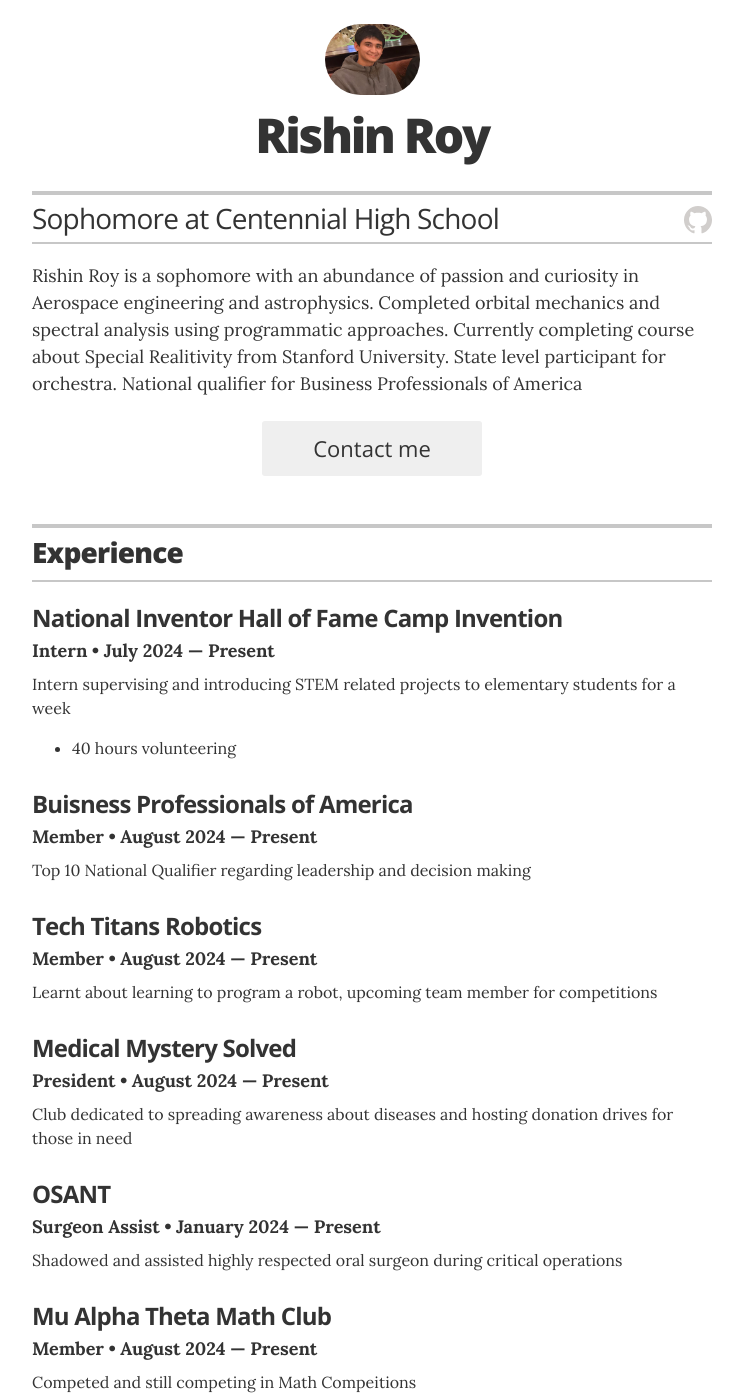
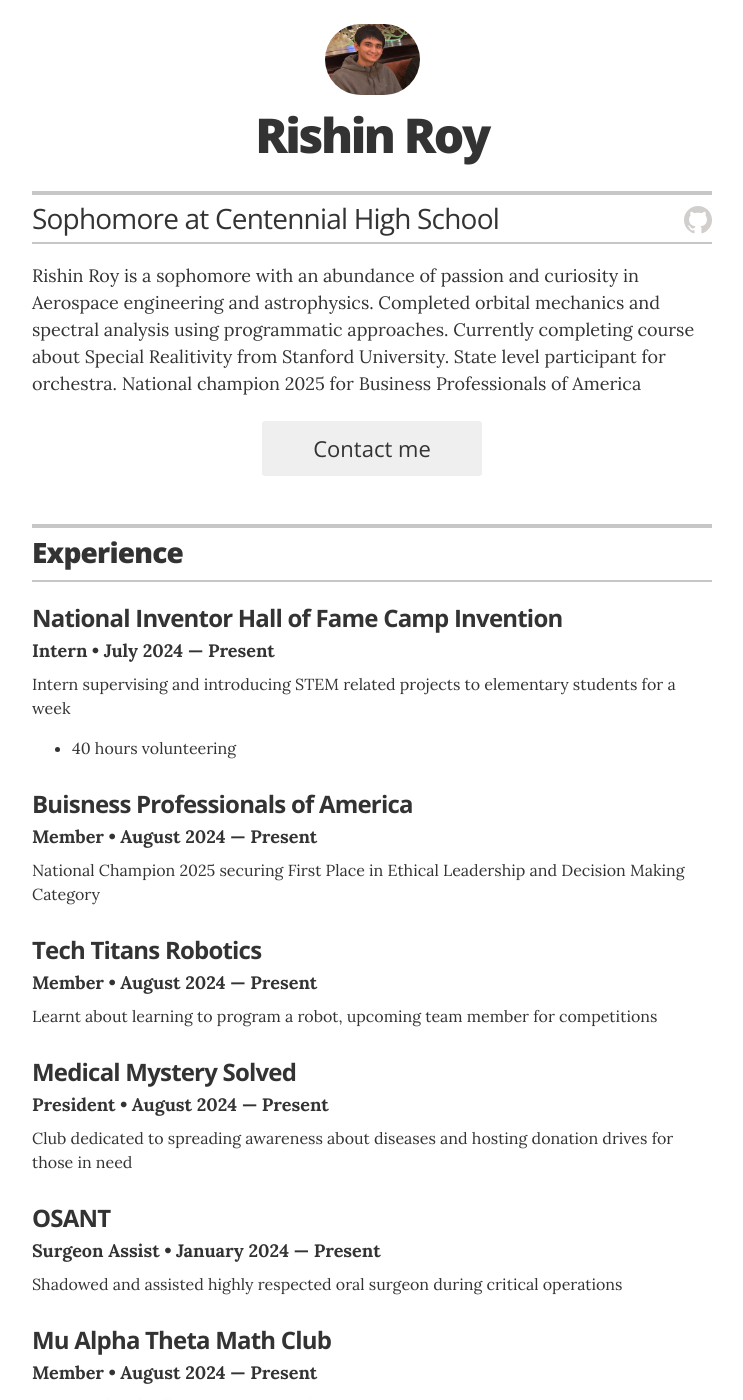
Before and after one commit to royrishin/rishr-resume, a Jekyll site: the page built from index.html, in a window 1280 px wide and 1400 px high. Shown: the whole window, without its empty margins (268-1011 px from the left). Built offline with Jekyll 4.4.1, drawn with Linux system fonts in a browser that asks for light colours; some of the changed text lies outside the part shown.

Commit message:
changes with latest update

```diff
--- a/_config.yml
+++ b/_config.yml
@@ -23,7 +23,7 @@
 resume_header_contact_info: "742 Evergreen Terrace, Springfield • 555-7334 • lisasimpson@youremailaddress.com"
 display_header_contact_info: "false"
 
-resume_header_intro: "<p>Rishin Roy is a sophomore with an abundance of passion and curiosity in Aerospace engineering and astrophysics. Completed orbital mechanics and spectral analysis using programmatic approaches. Currently completing course about Special Realitivity from Stanford University. State level participant for orchestra. National qualifier for Business Professionals of America</p>"
+resume_header_intro: "<p>Rishin Roy is a sophomore with an abundance of passion and curiosity in Aerospace engineering and astrophysics. Completed orbital mechanics and spectral analysis using programmatic approaches. Currently completing course about Special Realitivity from Stanford University. State level participant for orchestra. National champion 2025 for Business Professionals of America</p>"
 
 # use "yes" to display the email contact button,
 # "no" to display an "I'm not looking for work" message,
--- a/_data/experience.yml
+++ b/_data/experience.yml
@@ -9,7 +9,7 @@
 - company: Buisness Professionals of America
   position: Member
   duration: August 2024 &mdash; Present
-  summary: "Top 10 National Qualifier regarding leadership and decision making"
+  summary: "National Champion 2025 securing First Place in Ethical Leadership and Decision Making Category"
 
 - company: Tech Titans Robotics
   position: Member
--- a/_data/recognitions.yml
+++ b/_data/recognitions.yml
@@ -1,5 +1,5 @@
 # Recognitions
-- award: BPA Top 10 National Qualifier
+- award: BPA National Champion for Leadership and Decision Making
   organization: Buisness Professions of America
   year: 2025
   #summary: https://www.credly.com/badges/258a4563-7c93-4cbe-b054-c3cf87d60570
```
